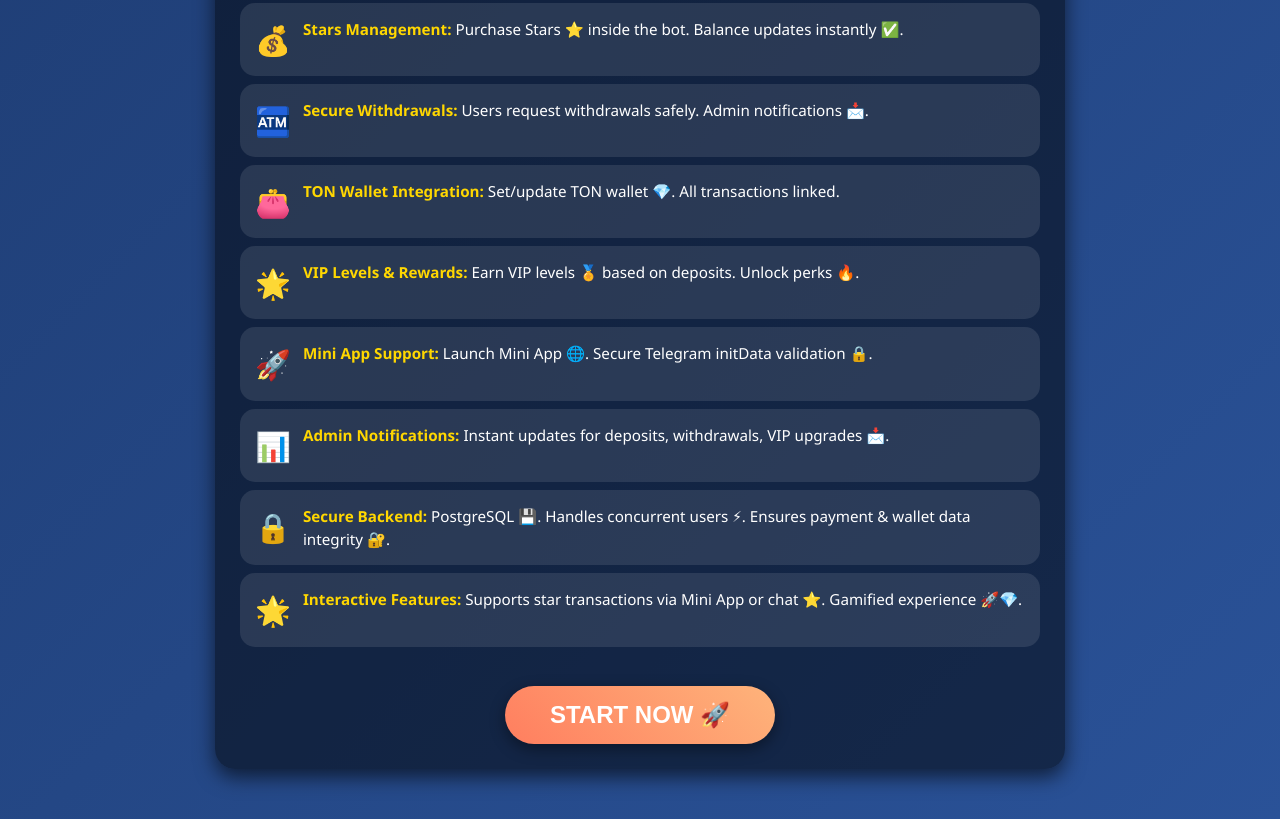
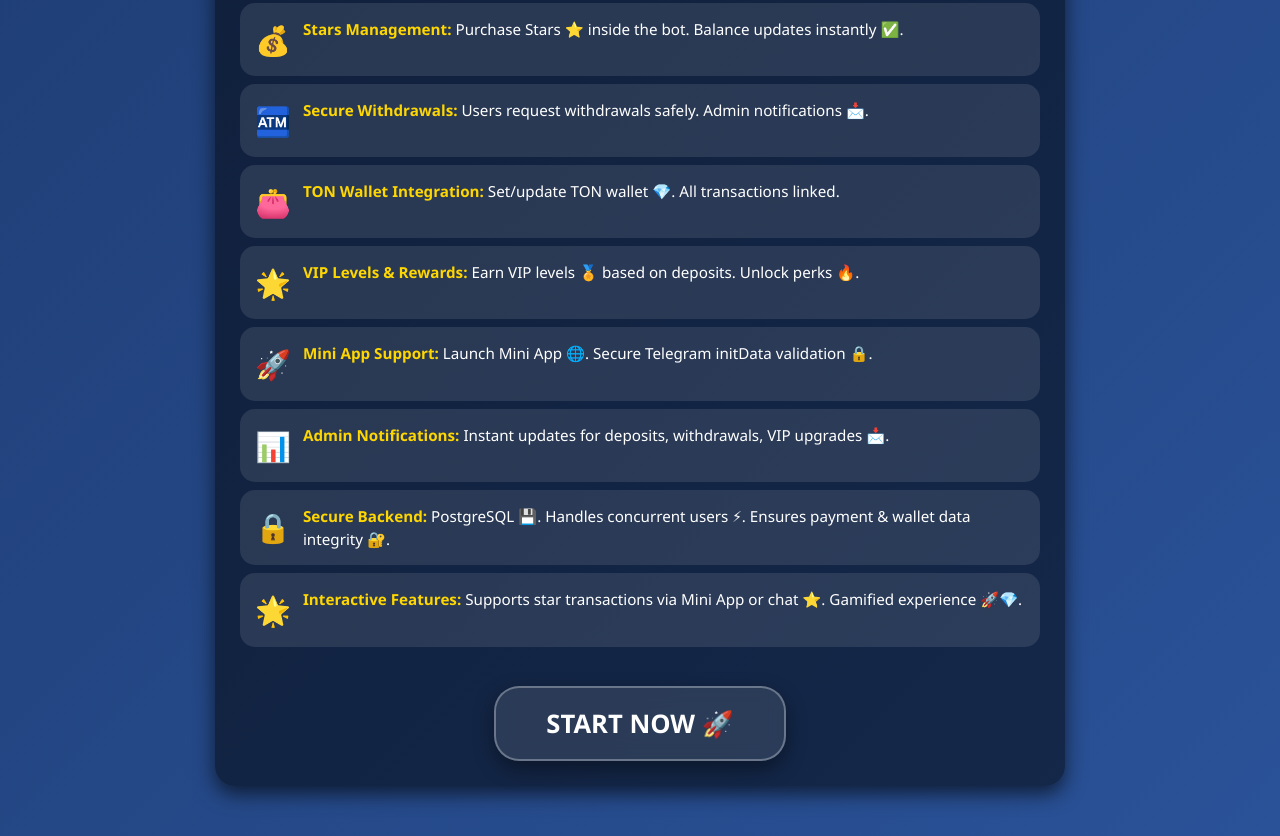
Before and after one commit to o0gdmd/my-bot-miniapp, a plain HTML site: page Mini_app/index.html in a window 1280 px wide. Shown: the part 386-1222 px from the top of the page. Drawn offline with Linux system fonts and the light colour scheme.

Commit message:
Update index.html

```diff
--- a/Mini_app/index.html
+++ b/Mini_app/index.html
@@ -70,24 +70,29 @@
         color: #ffd700;
         font-weight: bold;
     }
+    /* Glassmorphic Start Button */
     .start-button {
         display: inline-block;
         margin-top: 25px;
-        padding: 15px 45px;
-        font-size: 1.5rem;
-        font-weight: bold;
+        padding: 18px 50px;
+        font-size: 1.6rem;
+        font-weight: 700;
         color: #fff;
-        background: linear-gradient(45deg, #ff7e5f, #feb47b);
-        border: none;
-        border-radius: 50px;
+        background: rgba(255, 255, 255, 0.1);
+        border-radius: 25px;
+        backdrop-filter: blur(10px);
+        -webkit-backdrop-filter: blur(10px);
+        border: 2px solid rgba(255,255,255,0.3);
         cursor: pointer;
         text-decoration: none;
-        box-shadow: 0 5px 15px rgba(0,0,0,0.4);
-        transition: transform 0.2s, box-shadow 0.2s;
+        transition: all 0.3s ease;
+        font-family: 'Segoe UI', Tahoma, Geneva, Verdana, sans-serif;
+        box-shadow: 0 8px 20px rgba(0,0,0,0.4);
     }
     .start-button:hover {
-        transform: translateY(-5px) scale(1.05);
-        box-shadow: 0 8px 20px rgba(0,0,0,0.6);
+        background: rgba(255, 255, 255, 0.2);
+        transform: translateY(-3px) scale(1.05);
+        box-shadow: 0 12px 25px rgba(0,0,0,0.6);
     }
 </style>
 </head>
```
